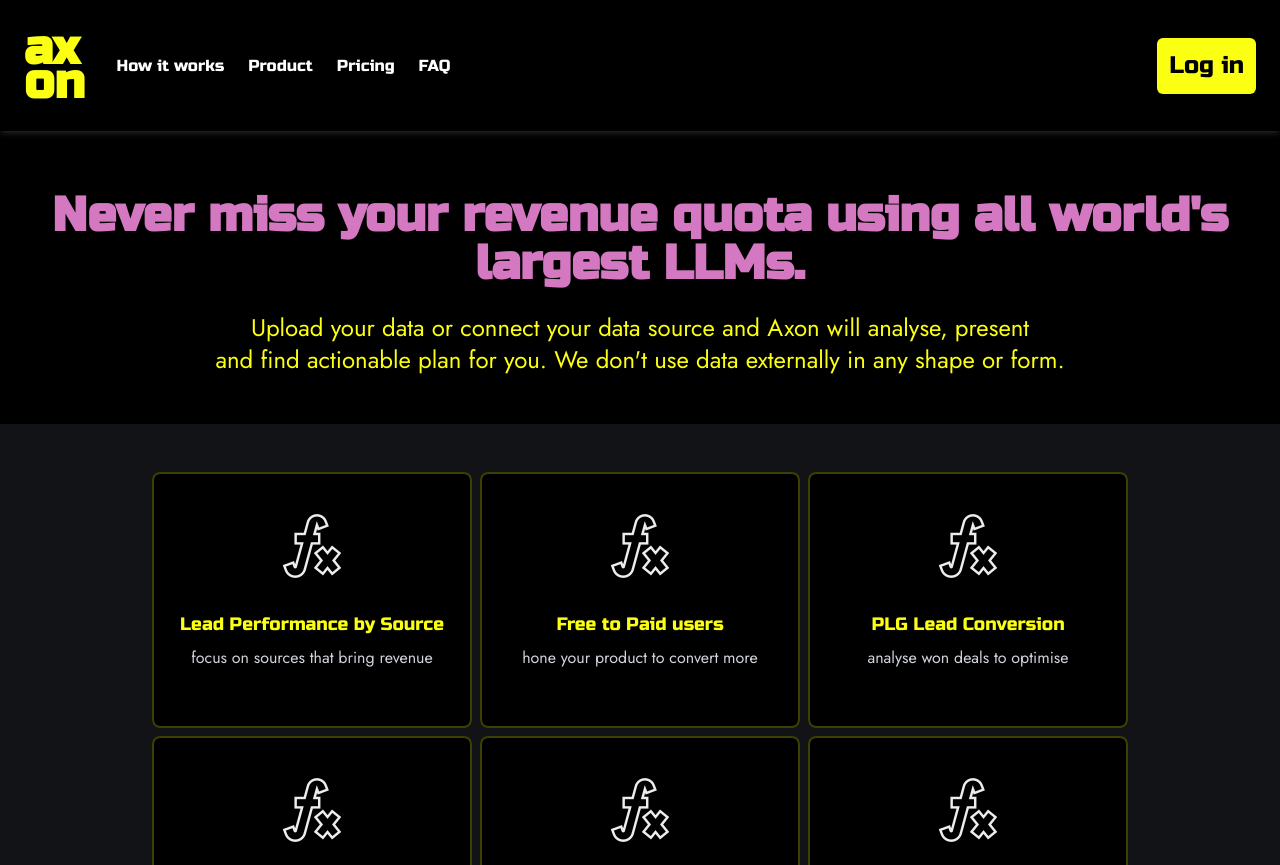
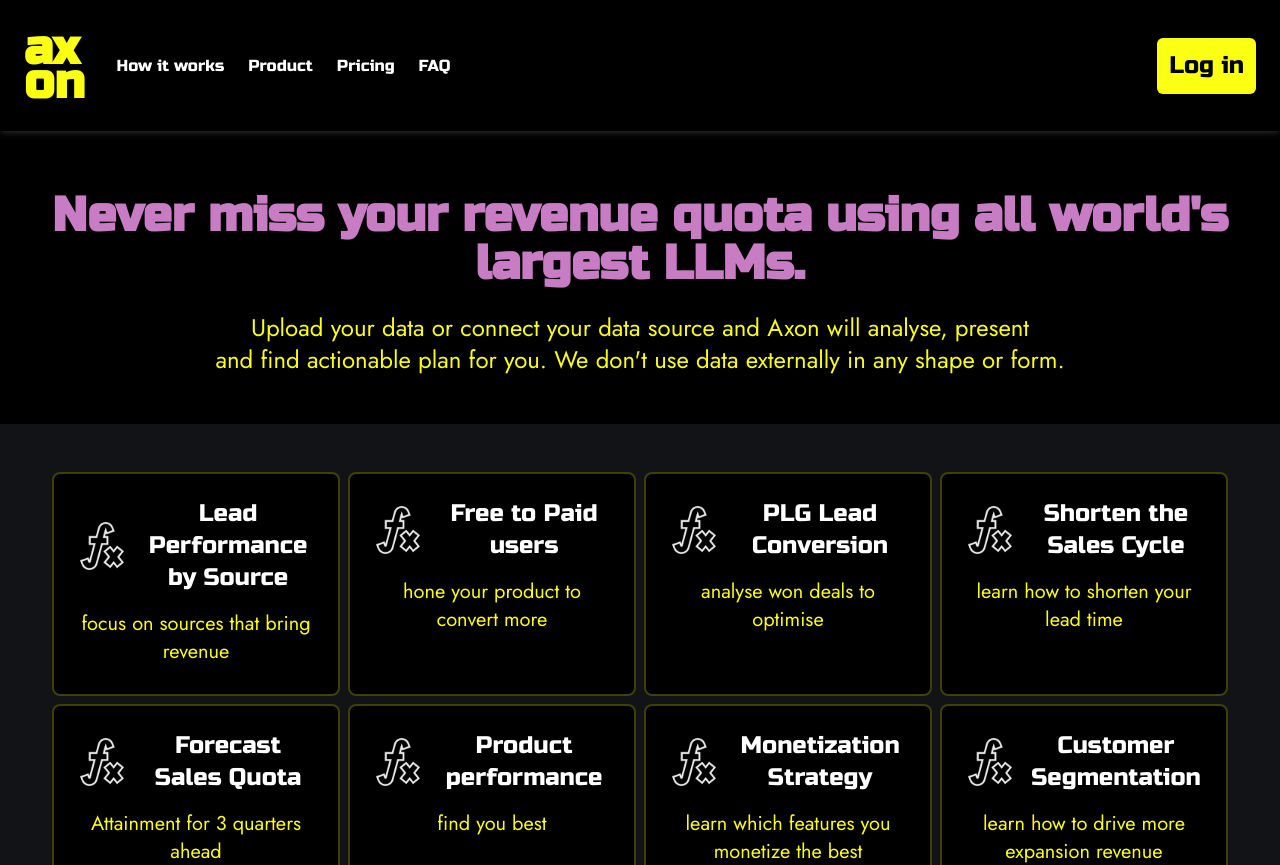
Before and after one commit to WitkowskiMichau/axon-website, a Next.js app: page / in a window 1280 px wide. Shown: the top 865 px of the page. Built offline with nearby package versions, Linux system fonts and the light colour scheme.

Commit message:
work in progress #3

```diff
--- a/src/components/Tile.tsx
+++ b/src/components/Tile.tsx
@@ -1,20 +1,13 @@
-/* eslint-disable @next/next/no-img-element */
-import React from 'react';
+import { TileProps } from "@/components/Types";
 
-interface TileProps {
-    title: string;
-    description: string;
-    icon: string;
-}
-
-const Tile: React.FC<TileProps> = ({title, description, icon }) => {
+const Tile = ({ title, description, icon }: TileProps) => {
     return (
-        <div className="relative cursor-pointer bg-black p-0 rounded-lg transition-transform duration-300 ease-in-out hover:shadow-xl h-64 w-80 tile-hover-effect hover:scale-101 hover:shadow-[0_0_0_4px_rgba(255,255,0,1)]">
-            <div className="border-primaryYellow border-2 border-opacity-25 bg-black rounded-lg p-6 text-left flex flex-col justify-center items-center h-full w-full hover:border-4 hover:border-opacity-100 transition-all duration-300">
-                <img src={icon} alt={title} className="mb-8 w-16 h-16"/>
-                <h3 className="text-lg text-center text-primaryYellow font-russo">{title}</h3>
-                <p className="text-gray-300 mb-4 text-s text-center pt-2">{description}</p>
+        <div className="bg-black rounded-lg p-6 w-72 h-56 border-primaryYellow border-2 border-opacity-25 transform transition-transform duration-300 hover:translate-y-[-5px] hover:scale-102 hover:shadow-lg hover:border-gradient-to-r hover:from-pink-500 hover:to-blue-500 cursor-pointer">
+            <div className="flex items-center mb-4">
+                <img src={icon} alt={title} className="w-12 h-12 mr-4" />
+                <h3 className="text-2xl font-russo text-white">{title}</h3>
             </div>
+            <p className="text-xl text-primaryYellow">{description}</p>
         </div>
     );
 };
--- a/src/components/Types.ts
+++ b/src/components/Types.ts
@@ -3,3 +3,8 @@ export interface PriceItemProps {
     price: string;
     features: string[];
 }
+export interface TileProps {
+    title: string;
+    description: string;
+    icon: string;
+}
--- a/src/components/sections/Tiles.tsx
+++ b/src/components/sections/Tiles.tsx
@@ -1,15 +1,15 @@
 import Tile from "@/components/Tile";
-import {tiles} from "@/consts";
+import { tiles } from "@/consts";
 
 const Tiles = () => {
     return (
         <div className='bg-darkBlue'>
             <section className="container py-12 text-center mx-auto">
                 <main className="flex-grow">
-                    <div className="    font-jost flex flex-wrap custom-gap justify-center gap-2 items-center">
+                    <div className="font-jost flex flex-wrap custom-gap justify-center gap-2 items-center">
                         {tiles.map((tile) => (
                             <div key={tile.id} className="tile-hover-effect">
-                                <Tile title={tile.title} description={tile.description} icon={tile.icon}/>
+                                <Tile title={tile.title} description={tile.description} icon={tile.icon} />
                             </div>
                         ))}
                     </div>
--- a/src/styles/globals.css
+++ b/src/styles/globals.css
@@ -37,6 +37,13 @@ html, body {
 .animate-colorChange {
     animation: colorChange 5s infinite;
 }
+
 .shadow-bright {
     box-shadow: 0 4px 6px -1px rgba(255, 255, 255, 0.1), 0 2px 4px -1px rgba(255, 255, 255, 0.06);
 }
+
+.tile-hover-effect:hover {
+    transform: translateY(-5px) scale(1.02);
+    box-shadow: 0 10px 15px rgba(0, 0, 0, 0.3);
+    border-image: linear-gradient(to right, #FF69B4, #00BFFF) 1;
+}
```
